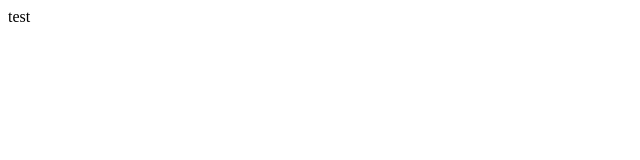
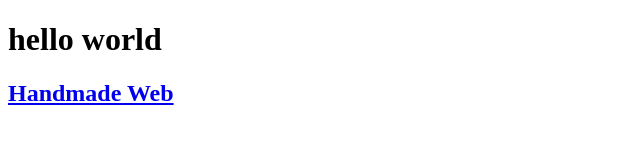
Before and after one commit to sgupta0/sgupta0.github.io, a plain HTML site: page index.html in a window 1280 px wide. Shown: the whole page, without its empty margins (0-640 px from the left). Drawn offline with Linux system fonts and the light colour scheme.

Commit message:
11 sep 1

```diff
--- a/index.html
+++ b/index.html
@@ -6,6 +6,7 @@
     <title>My homepage</title>
   </head>
   <body>
-test
+    <h1>hello world</h1>
+    <h2><a href="./handmadeweb/handmadeweb1.html">Handmade Web</a></h2>
   </body>
 </html>
```
Also changed, not shown: 1 other file.
